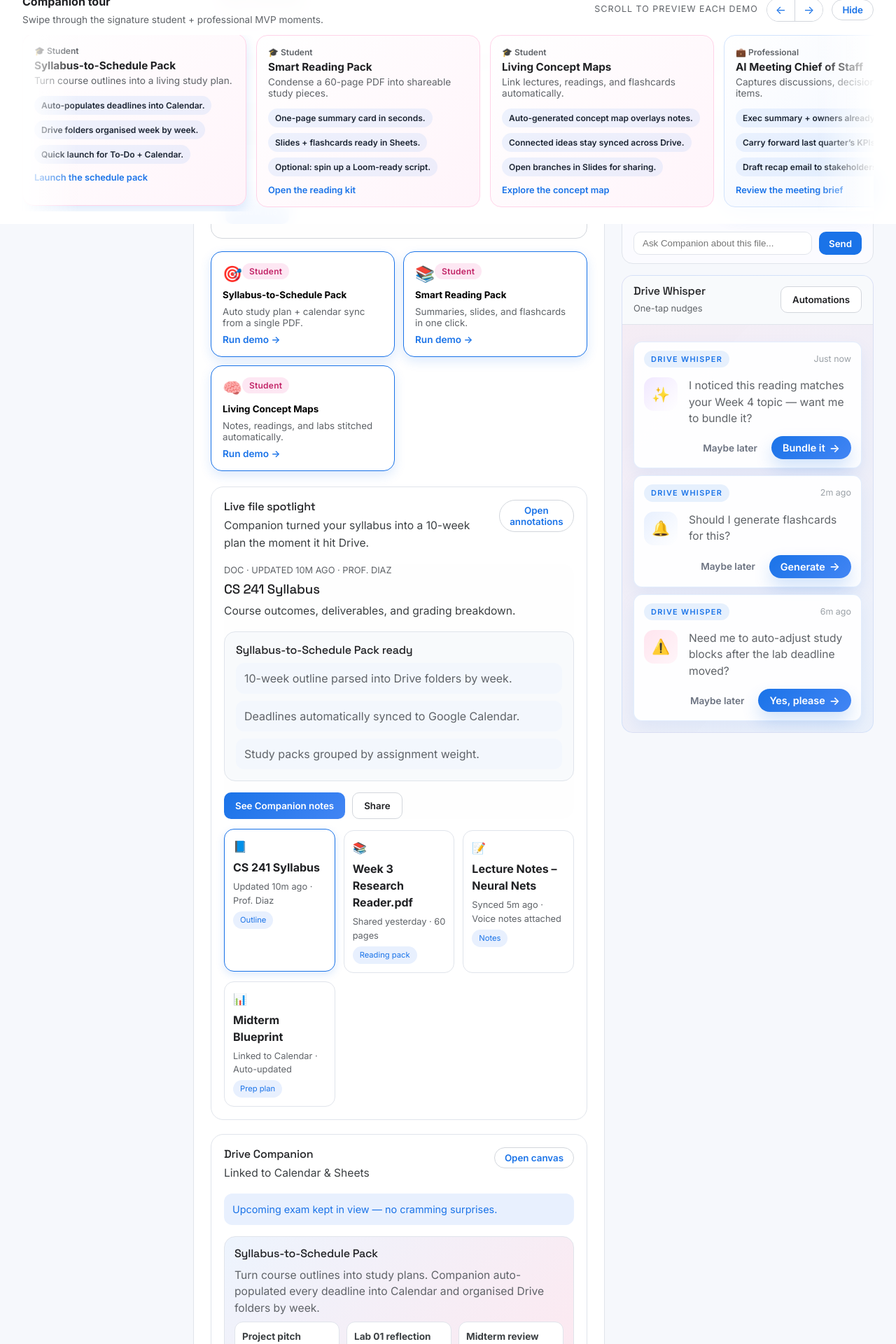
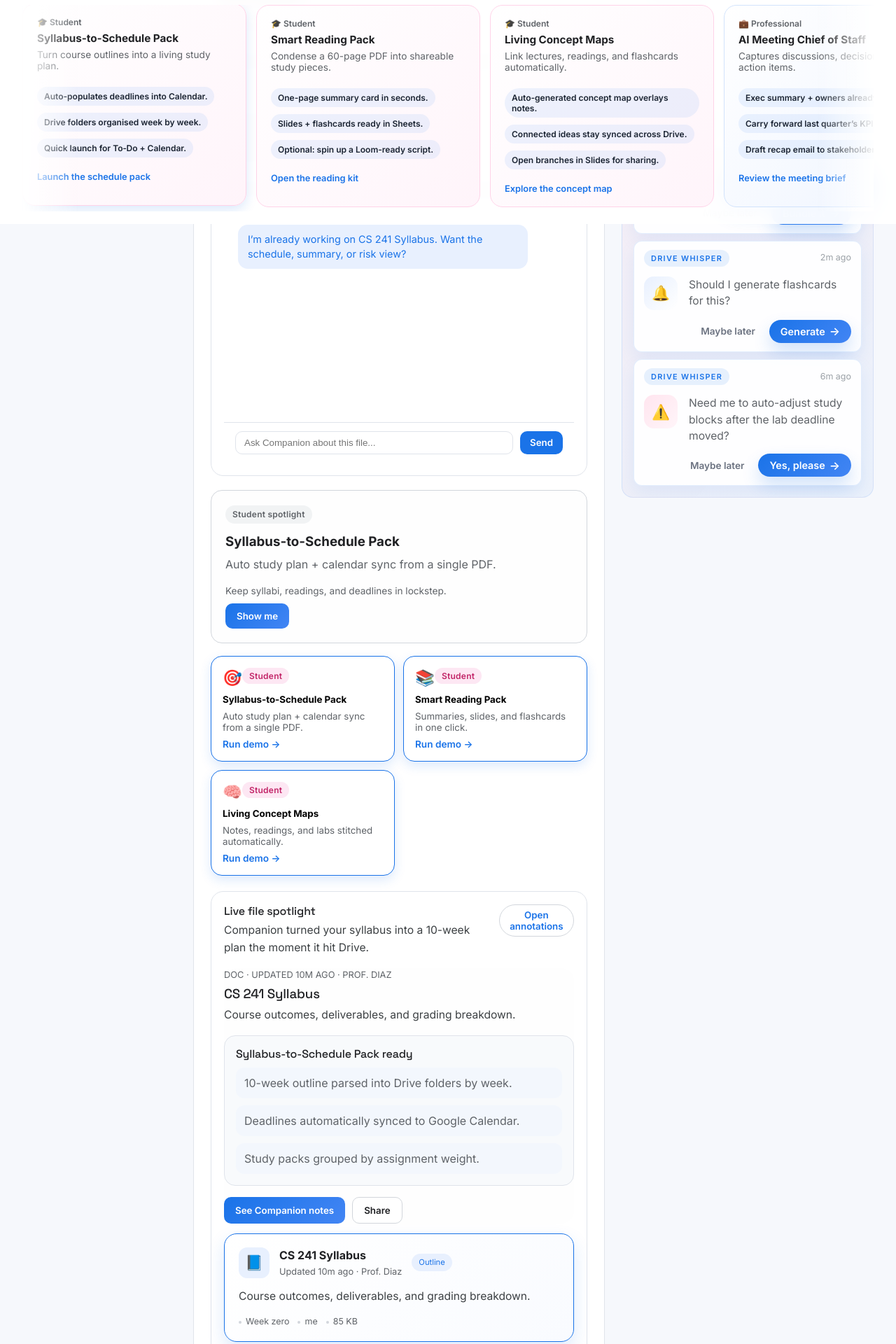
Before and after one commit to Calvin-Liew/mgmc11-google-companion-prototype, a React (Vite) app: page / in a window 1280 px wide. Shown: the part 480-2400 px from the top of the page at 70% size. Built offline with nearby package versions, Linux system fonts and the light colour scheme.

Commit message:
feat: expand companion chat and document cards

```diff
--- a/src/App.css
+++ b/src/App.css
@@ -387,6 +387,10 @@
   gap: 20px;
 }
 
+.chat-section {
+  margin-top: 16px;
+}
+
 .focus-panel {
   grid-column: span 2;
 }
@@ -639,31 +643,90 @@
 
 .file-grid {
   display: grid;
-  grid-template-columns: repeat(auto-fill, minmax(140px, 1fr));
-  gap: 12px;
+  grid-template-columns: repeat(auto-fit, minmax(260px, 1fr));
+  gap: 16px;
+  width: 100%;
 }
 
 .file-card {
   border: 1px solid #e0e4eb;
-  border-radius: 14px;
-  padding: 12px;
-  background: #fff;
-  display: flex;
-  flex-direction: column;
-  gap: 6px;
-  cursor: pointer;
-  transition: border 0.2s, transform 0.2s;
+  border-radius: 18px;
+  padding: 18px 20px;
+  background: linear-gradient(135deg, #ffffff 0%, #f9fbff 100%);
+  display: flex;
+  flex-direction: column;
+  gap: 14px;
+  cursor: pointer;
+  transition: border 0.2s, transform 0.2s, box-shadow 0.2s;
 }
 
 .file-card.active {
   border-color: #1a73e8;
-  box-shadow: 0 4px 12px rgba(26, 115, 232, 0.15);
+  box-shadow: 0 10px 24px rgba(26, 115, 232, 0.15);
   transform: translateY(-2px);
+}
+
+.file-card-head {
+  display: flex;
+  align-items: center;
+  gap: 14px;
+}
+
+.file-icon {
+  width: 44px;
+  height: 44px;
+  border-radius: 12px;
+  background: #e8f0fe;
+  display: grid;
+  place-items: center;
+  font-size: 1.3rem;
+  flex-shrink: 0;
+}
+
+.file-card-title {
+  display: flex;
+  flex-direction: column;
+  gap: 2px;
 }
 
 .file-meta {
   font-size: 0.8rem;
   color: #5f6368;
+}
+
+.file-description {
+  margin: 0;
+  color: #3c4043;
+  font-size: 0.9rem;
+  line-height: 1.5;
+}
+
+.file-card-footer {
+  display: flex;
+  flex-wrap: wrap;
+  gap: 8px 12px;
+  font-size: 0.78rem;
+  color: #5f6368;
+}
+
+.file-card-footer span {
+  display: inline-flex;
+  align-items: center;
+  gap: 4px;
+  position: relative;
+  padding-left: 10px;
+}
+
+.file-card-footer span::before {
+  content: "";
+  width: 4px;
+  height: 4px;
+  border-radius: 50%;
+  background: #d2d6dc;
+  position: absolute;
+  left: 0;
+  top: 50%;
+  transform: translateY(-50%);
 }
 
 .chip {
@@ -1303,10 +1366,56 @@
   padding: 0;
 }
 
-.sidebar-chat {
-  border: 1px solid #e0e4eb;
-  border-radius: 16px;
-  overflow: hidden;
+.companion-chat-panel {
+  display: flex;
+  flex-direction: column;
+  gap: 16px;
+}
+
+.companion-chat-head {
+  display: flex;
+  justify-content: space-between;
+  align-items: flex-start;
+  gap: 16px;
+}
+
+.companion-chat-head h4 {
+  margin: 4px 0 2px;
+}
+
+.companion-chat-head p {
+  margin: 0;
+  color: #5f6368;
+  font-size: 0.85rem;
+}
+
+.chat-suggestions-row {
+  display: flex;
+  flex-wrap: wrap;
+  gap: 8px;
+}
+
+.chat-chip {
+  border: 1px solid #e0e4eb;
+  background: #fff;
+  border-radius: 999px;
+  padding: 6px 12px;
+  font-size: 0.85rem;
+  color: #1b2432;
+  font-weight: 600;
+  cursor: pointer;
+  transition: border 0.2s, box-shadow 0.2s;
+}
+
+.chat-chip:hover {
+  border-color: #1a73e8;
+  box-shadow: 0 4px 12px rgba(26, 115, 232, 0.12);
+}
+
+.ghost.subtle {
+  border-color: #d2d6dc;
+  background: #f8fafc;
+  color: #1a73e8;
 }
 
 .chat-header {
@@ -1358,6 +1467,14 @@
   display: flex;
   flex-direction: column;
   height: 280px;
+}
+
+.chat-stack.hero {
+  height: 360px;
+}
+
+.chat-stack.hero .chat-feed {
+  padding: 20px;
 }
 
 .chat-feed {
@@ -1547,8 +1664,8 @@
 
 .tour-card {
   border: 1px solid #e0e4eb;
-  border-radius: 16px;
-  padding: 16px;
+  border-radius: 18px;
+  padding: 18px 20px;
   background: #fff;
   min-width: clamp(240px, 32vw, 320px);
   text-align: left;
@@ -1556,7 +1673,7 @@
   transition: border 0.2s, transform 0.2s, box-shadow 0.2s;
   display: flex;
   flex-direction: column;
-  gap: 8px;
+  gap: 14px;
   scroll-snap-align: start;
 }
 
@@ -1574,14 +1691,14 @@
 .tour-card-top {
   display: flex;
   flex-direction: column;
-  gap: 4px;
+  gap: 6px;
 }
 
 .tour-card-body {
   display: flex;
   flex-wrap: wrap;
-  gap: 8px;
-  margin: 6px 0 4px;
+  gap: 10px;
+  margin: 8px 0 6px;
 }
 
 .tour-chip {
@@ -1887,6 +2004,14 @@
     justify-content: space-between;
     flex-wrap: wrap;
   }
+  .chat-suggestions-row {
+    flex-direction: column;
+    width: 100%;
+  }
+  .chat-chip {
+    width: 100%;
+    text-align: center;
+  }
   .suggestion-icon {
     width: 40px;
     height: 40px;
--- a/src/App.tsx
+++ b/src/App.tsx
@@ -70,6 +70,13 @@ type UseCaseCard = {
   persona: Persona;
   fileId: string;
   demoStepId: string;
+};
+
+type ChatPromptChip = {
+  label: string;
+  prompt: string;
+  persona?: Persona;
+  fileId?: string;
 };
 
 type WhisperTone = "info" | "alert" | "plan";
@@ -775,6 +782,7 @@ function App() {
   ]);
   const tourTrackRef = useRef<HTMLDivElement>(null);
   const [tourCollapsed, setTourCollapsed] = useState(false);
+  const [pendingFileId, setPendingFileId] = useState<string | null>(null);
 
   useEffect(() => {
     const first = driveFiles[persona][0];
@@ -796,6 +804,14 @@ function App() {
     setChatLog(initialChat(selectedFile));
   }, [selectedFile]);
 
+  useEffect(() => {
+    if (pendingFileId) {
+      setSelectedFileId(pendingFileId);
+      setDocCanvasOpen(false);
+      setPendingFileId(null);
+    }
+  }, [pendingFileId, persona]);
+
   const currentStep = demoSteps.find(
     (step) => step.persona === persona && step.fileId === selectedFile?.id
   );
@@ -831,6 +847,62 @@ function App() {
   const personaSpotlight =
     useCaseHighlights.find((card) => card.id === spotlightId) ??
     useCaseHighlights[0];
+
+  const chatPromptChips: ChatPromptChip[] =
+    persona === "student"
+      ? [
+          {
+            label: "Plan my week",
+            prompt: "What should I tackle this week?",
+            persona: "student",
+            fileId: "syllabus",
+          },
+          {
+            label: "Bundle this reading",
+            prompt: "Can you bundle this reading with flashcards?",
+            persona: "student",
+            fileId: "reading",
+          },
+          {
+            label: "Prep concept map",
+            prompt: "Highlight risky topics in my notes and update the map.",
+            persona: "student",
+            fileId: "notes",
+          },
+        ]
+      : [
+          {
+            label: "Meeting recap",
+            prompt: "Draft the recap email for this meeting.",
+            persona: "professional",
+            fileId: "meeting",
+          },
+          {
+            label: "Vendor risks",
+            prompt: "Surface the key risks and deadlines in this report.",
+            persona: "professional",
+            fileId: "vendor",
+          },
+          {
+            label: "Rebalance schedule",
+            prompt: "My afternoon is overloaded—rebalance it for me.",
+            persona: "professional",
+            fileId: "calendar",
+          },
+        ];
+
+  const handleChatChipClick = (chip: ChatPromptChip) => {
+    if (chip.persona && chip.persona !== persona) {
+      setPersona(chip.persona);
+      if (chip.fileId) {
+        setPendingFileId(chip.fileId);
+      }
+    } else if (chip.fileId) {
+      setSelectedFileId(chip.fileId);
+      setDocCanvasOpen(false);
+    }
+    setPrompt(chip.prompt);
+  };
 
   const scrollTour = (direction: "left" | "right") => {
     if (!tourTrackRef.current) return;
@@ -1319,7 +1391,7 @@ function App() {
   };
 
   const companionChat = (
-    <div className="chat-stack">
+    <div className="chat-stack hero">
       <div className="chat-feed">
         {chatLog.map((entry, index) => (
           <div
@@ -1415,6 +1487,42 @@ function App() {
             ))}
           </div>
 
+          <section className="chat-section">
+            <div className="panel companion-chat-panel hero">
+              <div className="companion-chat-head">
+                <div>
+                  <span className="badge soft">Always-on agent</span>
+                  <h4>Companion chat</h4>
+                  <p>
+                    {selectedFile
+                      ? `Watching ${selectedFile.name} right now.`
+                      : "Connected to Drive + Calendar."}
+                  </p>
+                </div>
+                <button
+                  type="button"
+                  className="ghost subtle"
+                  onClick={() => setCompanionExpanded(true)}
+                >
+                  Pop out
+                </button>
+              </div>
+              <div className="chat-suggestions-row">
+                {chatPromptChips.map((chip) => (
+                  <button
+                    key={chip.label}
+                    type="button"
+                    className="chat-chip"
+                    onClick={() => handleChatChipClick(chip)}
+                  >
+                    {chip.label}
+                  </button>
+                ))}
+              </div>
+              {companionChat}
+            </div>
+          </section>
+
           <div className="insight-banner">
             <div>
               <span className="badge soft">
@@ -1521,10 +1629,20 @@ function App() {
                       setDocCanvasOpen(false);
                     }}
                   >
-                    <div>{file.icon}</div>
-                    <strong>{file.name}</strong>
-                    <span className="file-meta">{file.meta}</span>
-                    <div className="chip">{file.tag}</div>
+                    <div className="file-card-head">
+                      <div className="file-icon">{file.icon}</div>
+                      <div className="file-card-title">
+                        <strong>{file.name}</strong>
+                        <span className="file-meta">{file.meta}</span>
+                      </div>
+                      <div className="chip">{file.tag}</div>
+                    </div>
+                    <p className="file-description">{file.description}</p>
+                    <div className="file-card-footer">
+                      <span>{file.folder}</span>
+                      <span>{file.owner}</span>
+                      <span>{file.size}</span>
+                    </div>
                   </div>
                 ))}
               </div>
@@ -1599,22 +1717,6 @@ function App() {
               </div>
             </div>
 
-            <div className="section-card chat-card sidebar-chat">
-              <div className="chat-header">
-                <div>
-                  <strong>Companion chat</strong>
-                  <span>Connected to Drive + Calendar</span>
-                </div>
-                <button
-                  type="button"
-                  className="ghost"
-                  onClick={() => setCompanionExpanded(true)}
-                >
-                  Expand
-                </button>
-              </div>
-              {companionChat}
-            </div>
             <div className="section-card sidebar-whisper">
               <div className="chat-header">
                 <div>
```
